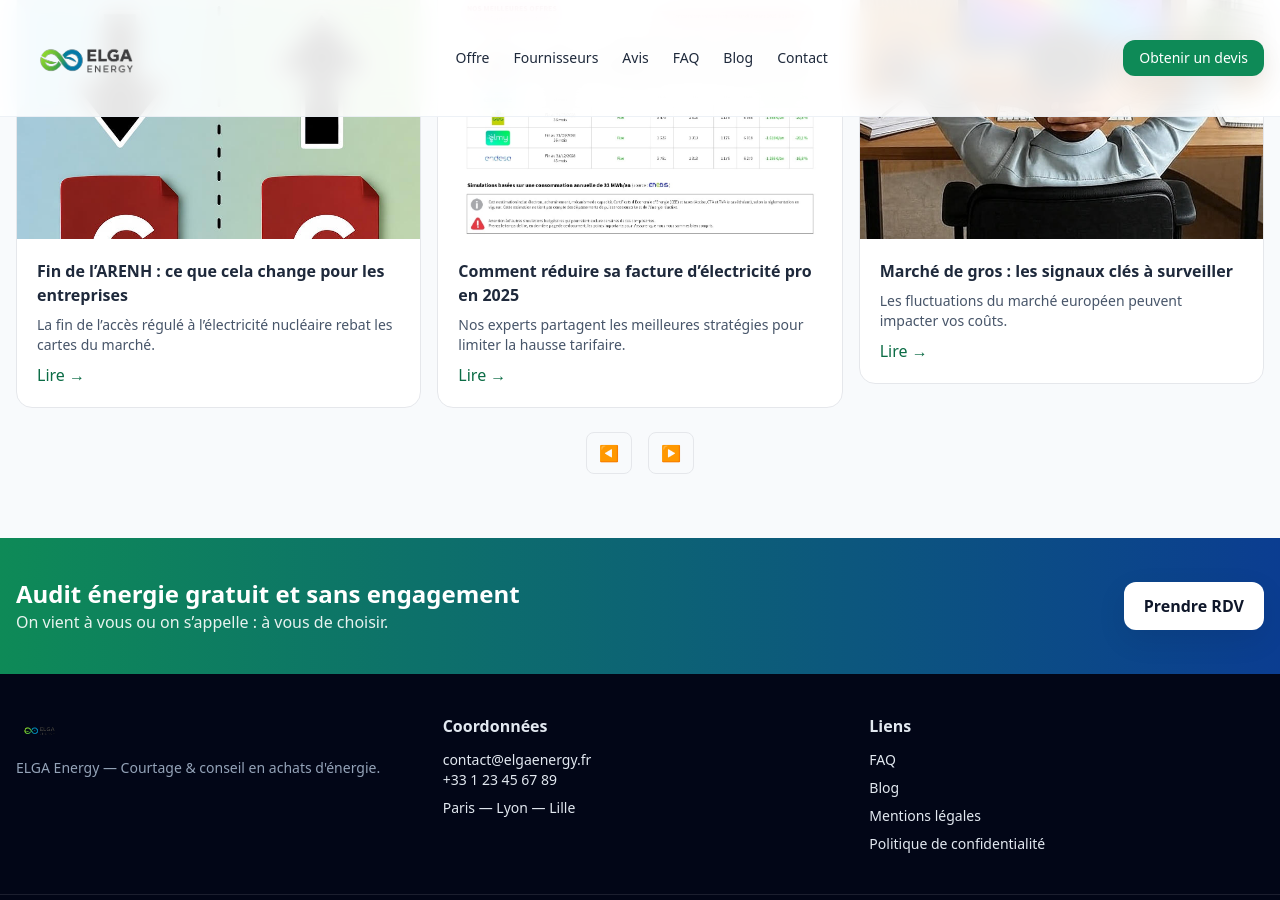
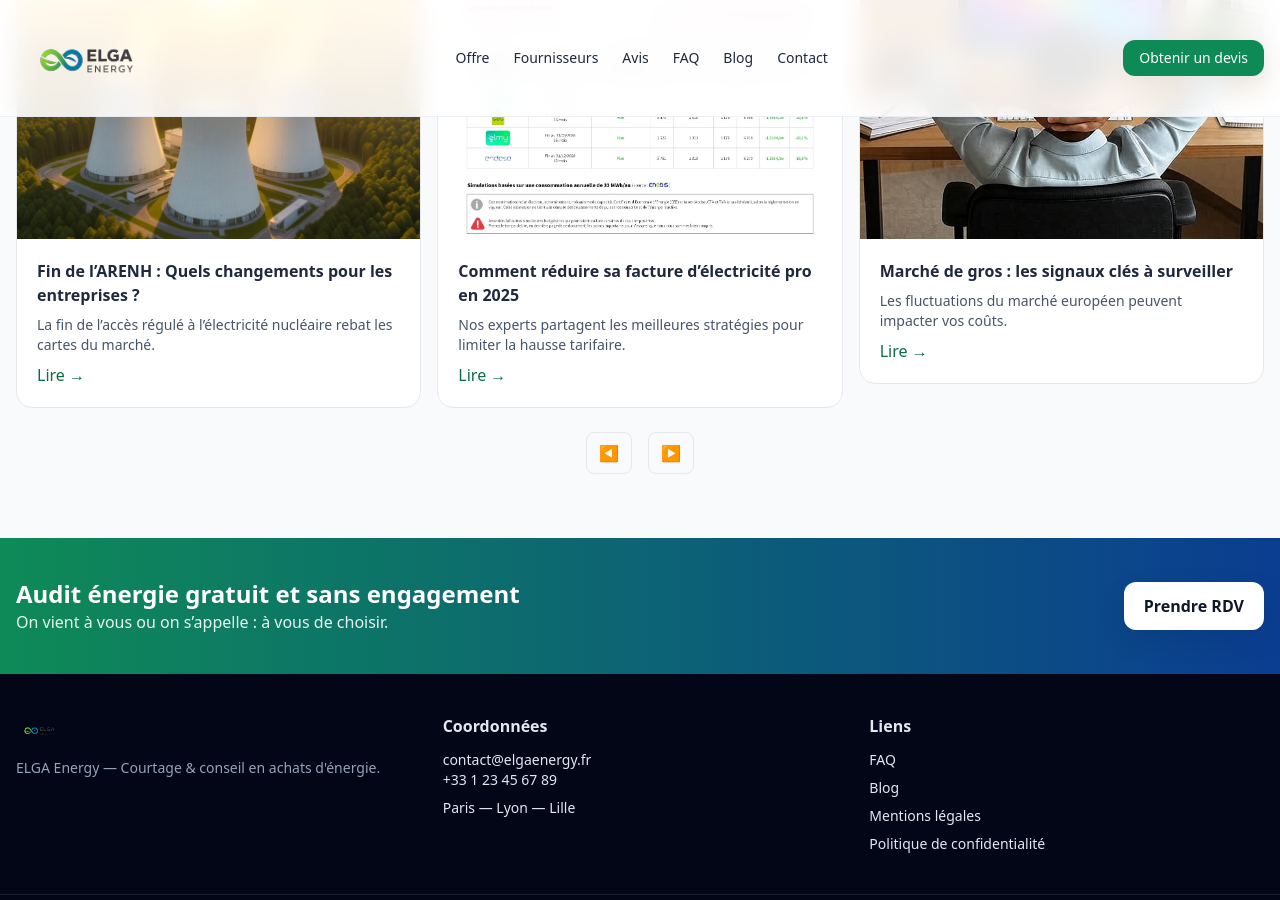
Before and after one commit to contactagdmarketing-commits/contactagdmarketing-commits.github.io, a Jekyll site: the page index.html, which Jekyll copies as it is, in a window 1280 px wide and 900 px high, scrolled down 5109 px. Built offline with Jekyll 4.4.1, drawn with Linux system fonts in a browser that asks for light colours; nearby versions of some CDN libraries; grey boxes are pictures that could not be loaded.

Commit message:
Update index.html

```diff
--- a/index.html
+++ b/index.html
@@ -456,10 +456,10 @@
           <div class="swiper-slide">
             <article class="rounded-2xl bg-white border overflow-hidden h-full flex flex-col">
               <a href="/actu.html" class="block">
-                <img src="/assets/images/fin-arenh.jpg" alt="Fin de l’ARENH" class="aspect-[4/3] w-full object-cover">
+                <img src="/assets/images/image_arenh.jpg" alt="Fin de l’ARENH" class="aspect-[4/3] w-full object-cover">
               </a>
               <div class="p-5 flex flex-col gap-2 grow">
-                <h3 class="font-semibold"><a href="/actu.html" class="hover:text-primary-700">Fin de l’ARENH : ce que cela change pour les entreprises</a></h3>
+                <h3 class="font-semibold"><a href="/actu.html" class="hover:text-primary-700">Fin de l’ARENH : Quels changements pour les entreprises ?</a></h3>
                 <p class="text-sm text-slate-600">La fin de l’accès régulé à l’électricité nucléaire rebat les cartes du marché.</p>
                 <div class="mt-auto"><a href="/actu.html" class="text-primary-700 font-medium">Lire →</a></div>
               </div>
```
